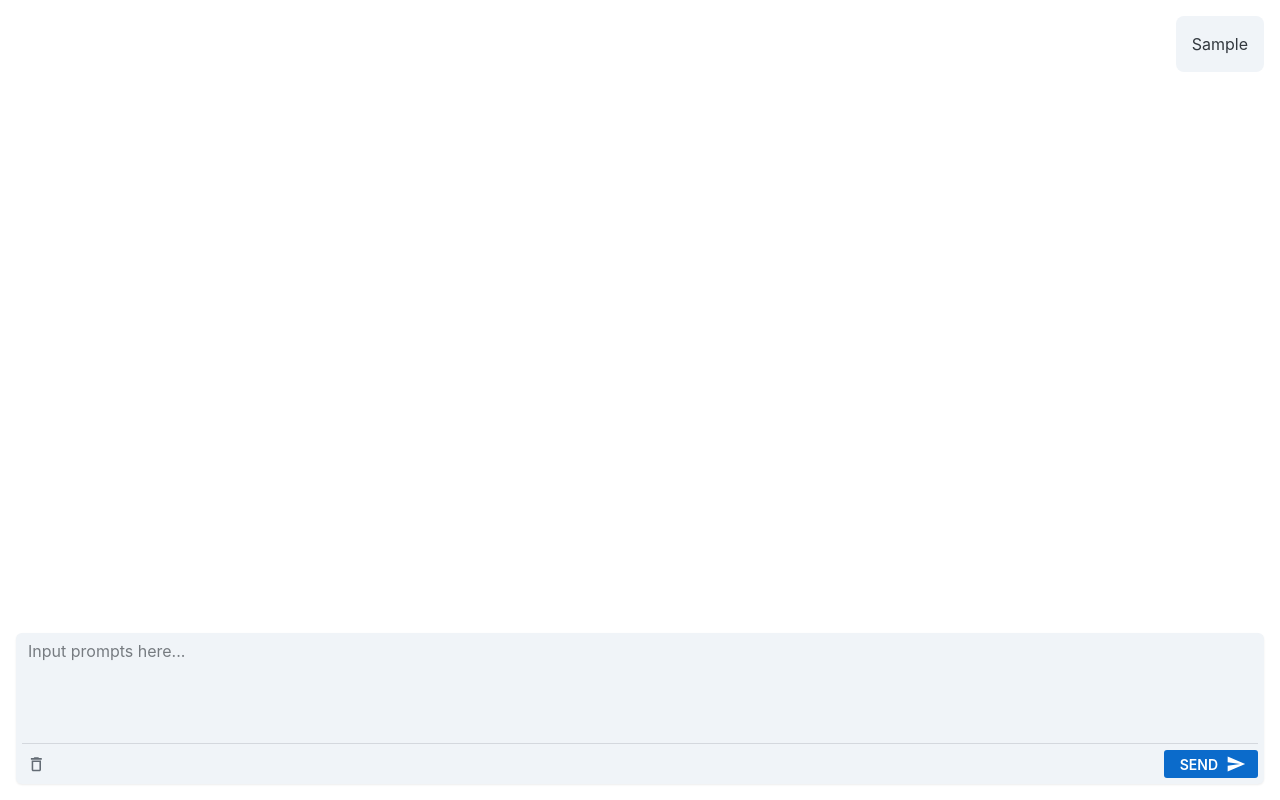
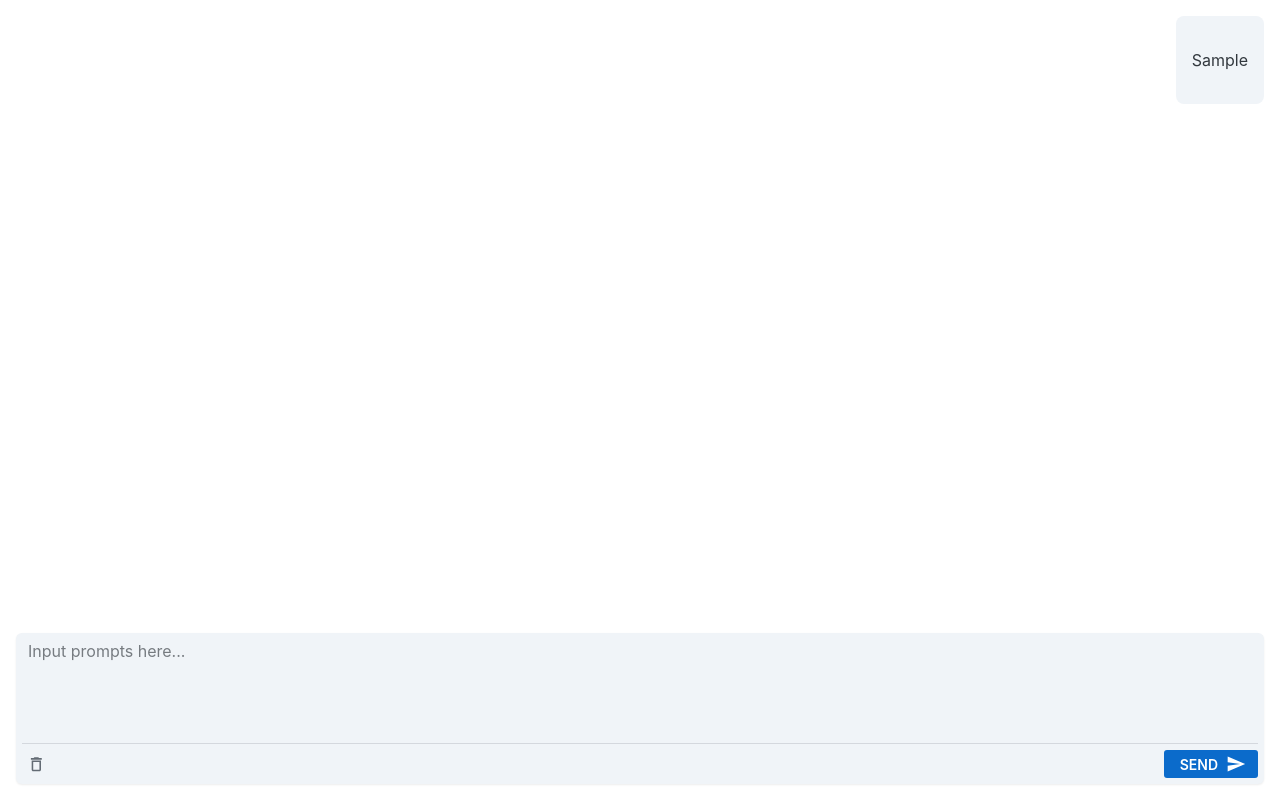
Before and after one commit to ShiinaHiiragi/agent, a React (Create React App) app: page / in a window 1280 px wide. Both pictures are taken after typing "Sample" into the empty fields and a click on the button "SEND". Built offline with nearby package versions, Linux system fonts and the light colour scheme.

Commit message:
stage for save

```diff
--- a/package.json
+++ b/package.json
@@ -19,7 +19,13 @@
     "electron-is-dev": "^2.0.0",
     "react": "^18.2.0",
     "react-dom": "^18.2.0",
+    "react-markdown": "^8.0.7",
     "react-scripts": "5.0.1",
+    "react-syntax-highlighter": "^15.5.0",
+    "rehype-katex": "^6.0.3",
+    "rehype-raw": "^7.0.0",
+    "remark-gfm": "^3.0.1",
+    "remark-math": "^5.1.1",
     "web-vitals": "^2.1.4"
   },
   "scripts": {
--- a/src/App.js
+++ b/src/App.js
@@ -16,7 +16,10 @@ function App() {
   const [bubbles, setBubbles] = React.useState([])
   const handleAppendBubbles = React.useCallback((...params) => {
     setBubbles((bubbles) => [...bubbles, Bubble(...params)]);
-  }, [setBubbles])
+  }, [])
+  const handleClearBubbles = React.useCallback(() => {
+    setBubbles([]);
+  }, [])
 
   return (
     <CssVarsProvider theme={globalTheme}>
@@ -26,6 +29,7 @@ function App() {
         />
         <InputPanel
           handleAppendBubbles={handleAppendBubbles}
+          handleClearBubbles={handleClearBubbles}
         />
       </Root>
     </CssVarsProvider>
--- a/src/components/ButtonUsage.js
+++ /dev/null
@@ -1,6 +0,0 @@
-import * as React from "react";
-import Button from "@mui/joy/Button";
-
-export default function ButtonUsage() {
-  return <Button variant="solid">Hello world</Button>;
-}
--- /dev/null
+++ b/src/components/Markdown.js
@@ -0,0 +1,63 @@
+import ReactMarkdown from "react-markdown";
+import remarkMath from "remark-math";
+import rehypeKatex from "rehype-katex";
+import rehypeRaw from "rehype-raw";
+import gfm from "remark-gfm";
+import "katex/dist/katex.min.css";
+import { Prism as SyntaxHighlighter } from "react-syntax-highlighter";
+import { vs } from "react-syntax-highlighter/dist/esm/styles/prism";
+
+const PackedMarkdown = (props) => {
+  const { children } = props;
+
+  return (
+    <ReactMarkdown
+      remarkPlugins={[gfm, remarkMath]}
+      rehypePlugins={[rehypeKatex, rehypeRaw]}
+      components={{
+        img: ({ node, ...props }) => (
+          <img
+            style={{ maxWidth: "100%" }}
+            alt={props.title}
+            {...props}
+          />
+        ),
+        a: ({ node, ...props }) => (
+          <a
+            target="_blank"
+            rel="noreferrer"
+            href={props.href}
+            children={props.children}
+            {...props}
+          />
+        ),
+        code: ({ node, inline, className, children, ...props }) => {
+          const match = /language-(\w+)/.exec(className || "");
+          return !inline && match ? (
+            <SyntaxHighlighter
+              style={vs}
+              customStyle={{
+                padding: "0",
+                margin: "0",
+                border: "0",
+                fontSize: "0.9rem",
+                backgroundColor: "rgb(246, 248, 250)"
+              }}
+              language={match[1]}
+              PreTag="div"
+              children={String(children).replace(/\n$/, "")}
+              {...props}
+            />
+          ) : (
+            <code className={className} {...props}>
+              {children}
+            </code>
+          );
+        }
+      }}
+      children={children}
+    />
+  );
+};
+
+export default PackedMarkdown;
--- a/src/interface/Bubble.js
+++ b/src/interface/Bubble.js
@@ -1,11 +1,9 @@
 import { styled } from "@mui/joy/styles";
 import Card from "@mui/joy/Card";
+import PackedMarkdown from "../components/Markdown";
 
 const PaddingDivision = styled('div')(({ theme }) => ({
   paddingBottom: theme.spacing(2)
-}));
-
-const DialogueCard = styled(Card)(({ theme }) => ({
 }));
 
 const Bubble = (fromSelf, content) => {
@@ -24,14 +22,13 @@ const Bubble = (fromSelf, content) => {
         }
       })}
     >
-      <DialogueCard
+      <Card
         color={fromSelf ? "neutral" : "primary"}
         orientation="vertical"
         size="md"
         variant="soft"
-      >
-        {content}
-      </DialogueCard>
+        children={<PackedMarkdown children={content}/>}
+      />
     </PaddingDivision>
   );
 }
--- a/src/modules/InputPanel.js
+++ b/src/modules/InputPanel.js
@@ -20,7 +20,8 @@ const Span = styled('div')(({ theme }) => ({
 
 function InputPanel(props) {
   const {
-    handleAppendBubbles
+    handleAppendBubbles,
+    handleClearBubbles
   } = props
 
   const [prompts, setPrompts] = React.useState("");
@@ -66,7 +67,9 @@ function InputPanel(props) {
             }}
           >
             <IconButton variant="soft">
-              <DeleteOutlineIcon />
+              <DeleteOutlineIcon
+                onClick={handleClearBubbles}
+              />
             </IconButton>
             <Span />
             <Button
```
Also changed, not shown: 1 other file (tests, documents, lock files or other folders).
